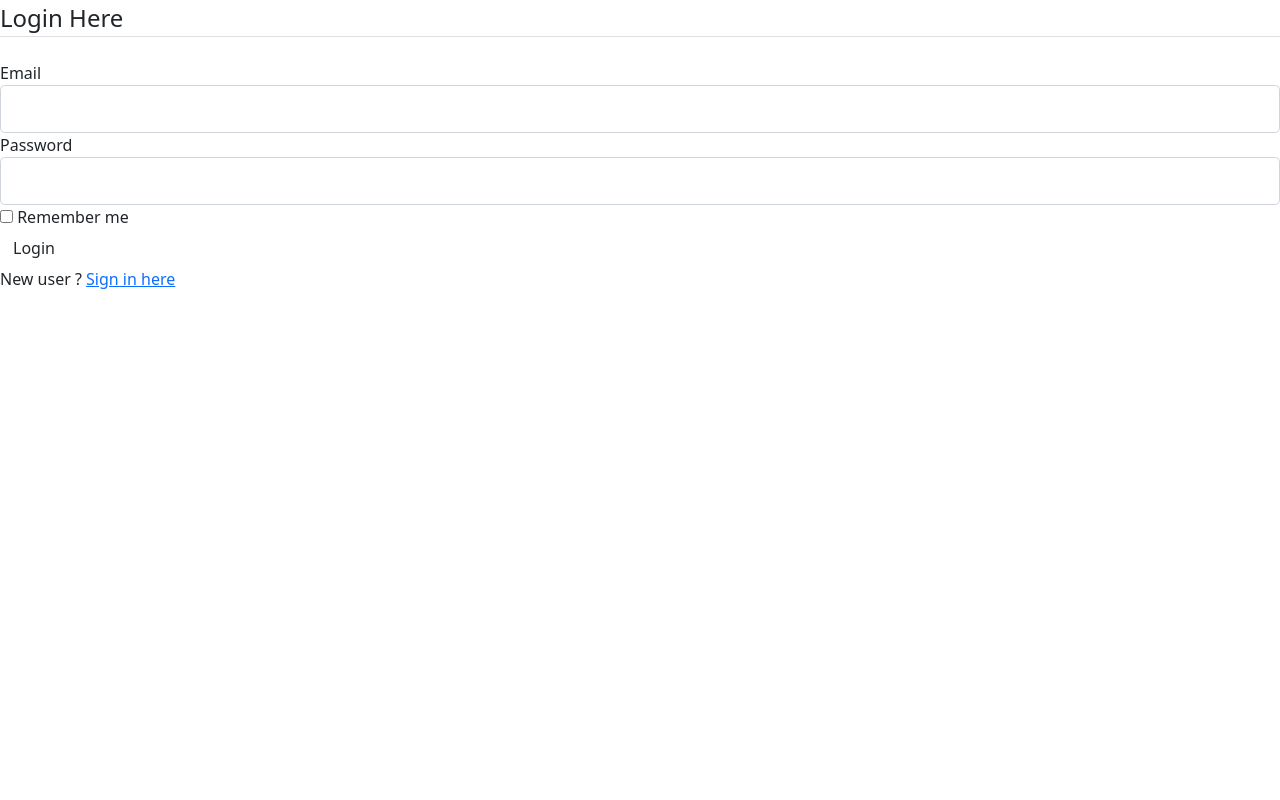
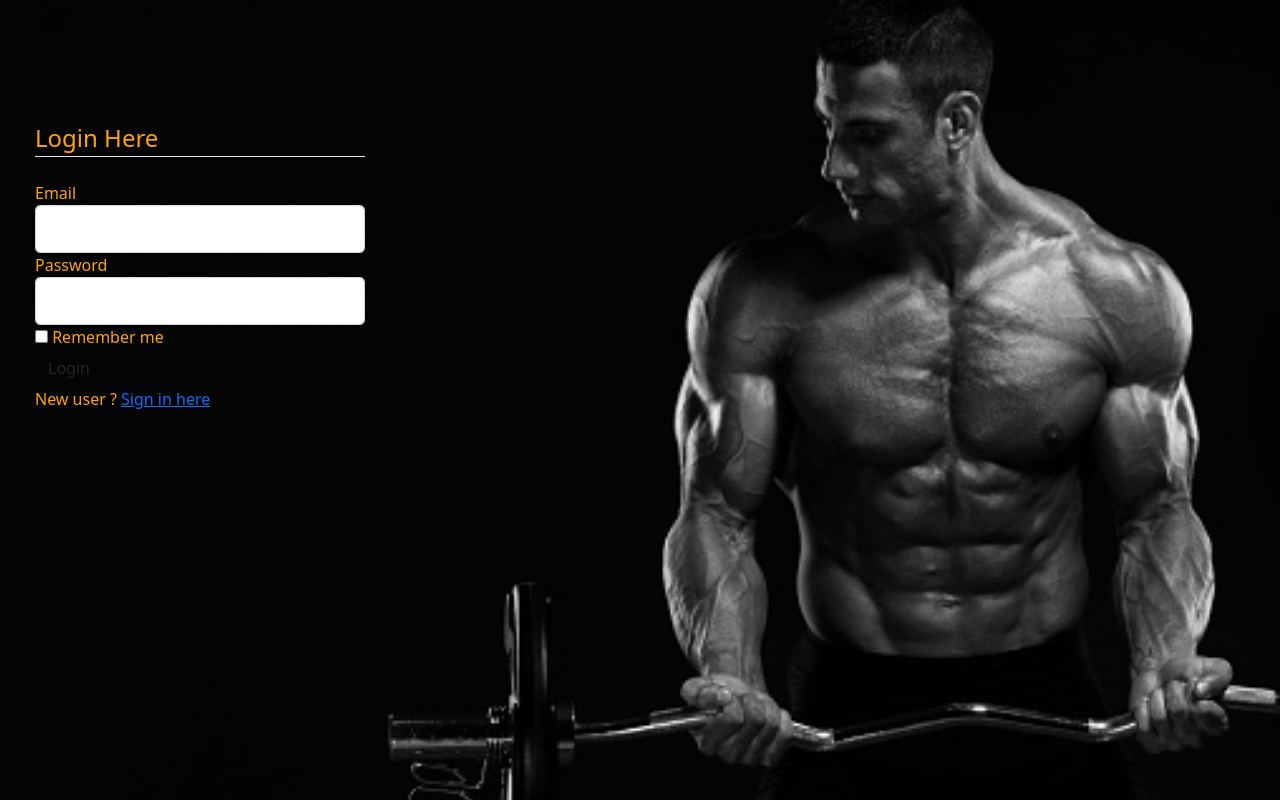
Before and after one commit to C-Ogamba/GET-FIT, a Flask app: page /login in a window 1280 px wide. Run offline with Flask 2, Linux system fonts and the light colour scheme.

Commit message:
styled the login and registration page

```diff
--- a/app/static/login.css
+++ b/app/static/login.css
@@ -71,3 +71,23 @@
     box-shadow:  5px 5px 50px ,
                  -5px -5px 50px;
       }
+      body{
+          background-image: url(./gym/gym.jpg);
+          background-size: cover;
+          color: orange;
+
+      }
+
+      .loginform{
+        width: 600px;
+        height: 500px;
+        display: flex;
+        justify-content: center;
+        border: 2px solid silver;
+        padding-right: 200px;
+        border: none;
+        margin-top: 120px;
+
+
+
+    }
--- a/app/templates/login.html
+++ b/app/templates/login.html
@@ -5,7 +5,8 @@
   <meta http-equiv="X-UA-Compatible" content="IE=edge">
   <meta name="viewport" content="width=device-width, initial-scale=1.0">
   <link href="https://cdn.jsdelivr.net/npm/bootstrap@5.0.2/dist/css/bootstrap.min.css" rel="stylesheet" integrity="sha384-EVSTQN3/azprG1Anm3QDgpJLIm9Nao0Yz1ztcQTwFspd3yD65VohhpuuCOmLASjC" crossorigin="anonymous">
-  <title>Document</title>
+  <link rel="stylesheet" href="{{url_for('static',filename='login.css')}}">
+  <title>Login</title>
 </head>
 <body>
   <div class="content-section loginform">
--- a/app/templates/trial.html
+++ b/app/templates/trial.html
@@ -6,7 +6,7 @@
     <meta name="viewport" content="width=device-width, initial-scale=1.0">
     <link href="https://cdn.jsdelivr.net/npm/bootstrap@5.0.2/dist/css/bootstrap.min.css" rel="stylesheet" integrity="sha384-EVSTQN3/azprG1Anm3QDgpJLIm9Nao0Yz1ztcQTwFspd3yD65VohhpuuCOmLASjC" crossorigin="anonymous">
     <link rel="stylesheet" href="{{url_for('static',filename='login.css')}}">
-    <title>Document</title>
+    <title>Register</title>
 </head>
 <body>
     <!-- reg form goes in here -->
```
Also changed, not shown: app/static/gym/gym.jpg (added).
